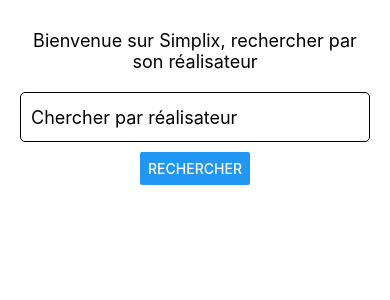
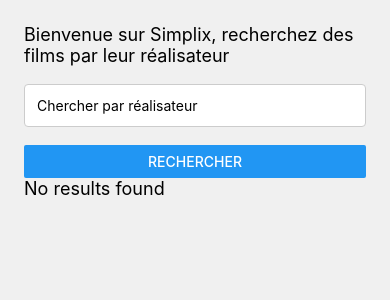
Before and after one commit to LeonardRingot/simplix, a React Native app: screen / in a window 390 px wide. Shown: the top 300 px of the page. Built offline with nearby package versions, Linux system fonts and the light colour scheme.

Commit message:
finish commit improved css

```diff
--- a/App.js
+++ b/App.js
@@ -1,18 +1,25 @@
-import { StatusBar } from 'expo-status-bar';
+
 import React,{useState,useEffect} from 'react';
 import axios from 'axios';
 
-import { StyleSheet,SafeAreaView, Text,Image, FlatList, View , TextInput, Button,FormControl, TouchableOpacity, Pressable, Form} from 'react-native';
+import { StyleSheet, Text,Image, FlatList, View , TextInput, Button, ActivityIndicator} from 'react-native';
 
-const SEARCH_URL = "https://api.themoviedb.org/3/search/person?api_key=" + API_KEY + "&query=";
-const CREDITS_URL = "https://api.themoviedb.org/3/person/{person_id}/movie_credits?api_key=" + API_KEY;
+
 const API_KEY= 'dbd1168e4b7b2f9cca7c17bc58925157'
 function App()  {
   const [searchTerm, setSearchTerm] = useState('');
   const [movies, setMovies] = useState([]);
+  const [isLoading, setIsLoading] = useState(false);
+  const [error, setError] = useState(null);
 
   const handleSearch = async () => {
+    setError(null); //clear previous error message
+    if (!searchTerm) {
+      setError({ message: "Aucun réalisateur spécifié." });
+      return;
+    }
     try {
+      setIsLoading(true);
       const searchResponse = await axios.get(`https://api.themoviedb.org/3/search/person?api_key=${API_KEY}&query=${searchTerm}&language=fr`);
       const person = searchResponse.data.results[0];
       const creditsResponse = await axios.get(`https://api.themoviedb.org/3/person/${person.id}/movie_credits?api_key=${API_KEY}&language=fr`);
@@ -20,24 +27,29 @@ function App()  {
       setMovies(moviesWithKey);
     } catch (err) {
       console.log(err);
+    }finally {
+      setIsLoading(false);
     }
+    setSearchTerm('');
   };
 
 
   return (
     <>
       <View style={styles.container}>
-      <Text style={styles.mytext}>Bienvenue sur Simplix, rechercher par son réalisateur</Text>
+        <Text style={styles.mytext}>Bienvenue sur Simplix, recherchez des films par leur réalisateur</Text>
         <TextInput style={styles.input}
-
           onChangeText={text => setSearchTerm(text)}
           value={searchTerm}
           placeholder="Chercher par réalisateur"
         />
         <Button style={styles.button} title="Rechercher" onPress={handleSearch} />
+        {isLoading && <View style={styles.loadingContainer}><ActivityIndicator size="large" color="#0000ff" /><Text style={styles.loadingText}>Loading...</Text></View>}
+        {error && <View style={styles.errorContainer}><Text style={styles.errorText}>{error.message}</Text></View>}
+        {movies.length === 0 && !isLoading && !error && <Text style={styles.noResultsText}>No results found</Text>}
         <FlatList style={styles.flatList}
           data={movies}
-        keyExtractor={item => item.id.toString()}
+          keyExtractor={(item, index) => index.toString()}
           renderItem={({ item }) => (
             <View key={item.id} style={styles.movieContainer}>
               <Text style={styles.movieTitle}>Titre originale:  {item.original_title}</Text>
@@ -50,86 +62,86 @@ function App()  {
           )}
         />
       </View>
-
-
     </>
-
   );
 }
 
+
 export default App;
-
-//dbd1168e4b7b2f9cca7c17bc58925157
 
 
 const styles = StyleSheet.create({
   container: {
     flex: 1,
-    backgroundColor: '#fff',
-    alignItems: 'center',
-    justifyContent: 'flex-start',
-    padding: 20
-  },
-  input: {
-    width: '100%',
-    height: 50,
-    padding: 10,
-    margin: 10,
-    borderWidth: 1,
-    borderColor: 'black',
-    borderRadius: 5,
-    fontSize: 18,
-    color: 'black',
-    backgroundColor: 'white'
+    padding: 24,
+    backgroundColor: '#f0f0f0',
   },
   mytext: {
     fontSize: 18,
-    color: 'black',
-    textAlign: 'center',
-    margin: 10
+    marginBottom: 18,
+  },
+  input: {
+    backgroundColor: '#fff',
+    padding: 12,
+    marginBottom: 18,
+    borderRadius: 4,
+    borderWidth: 1,
+    borderColor: '#ccc',
   },
   button: {
-    width: '100%',
-    height: 50,
-    backgroundColor: '#e50914',
-    borderRadius: 5,
+    backgroundColor: '#0066c0',
+    padding: 12,
+    borderRadius: 4,
+  },
+  loadingContainer: {
+    flex: 1,
+    alignItems: 'center',
     justifyContent: 'center',
+  },
+  loadingText: {
+    fontSize: 18,
+    marginBottom: 24,
+  },
+  errorContainer: {
+    flex: 1,
     alignItems: 'center',
-    margin: 10,
+    justifyContent: 'center',
   },
-  buttonText: {
-    color: 'white',
+  errorText: {
+    color: 'red',
     fontSize: 18,
-    fontWeight: 'bold',
+    marginBottom: 24,
+  },
+  noResultsText: {
+    fontSize: 18,
+    marginBottom: 24,
+  },
+  flatList: {
+    flex: 1,
+    marginTop: 24,
   },
   movieContainer: {
-    margin: 10,
-    backgroundColor: 'white',
-    padding: 20,
-    borderRadius: 5,
-    width: '100%',
-    alignItems: 'center',
+    flex: 1,
+    backgroundColor: '#fff',
+    padding: 24,
+    marginBottom: 18,
+    borderRadius: 4,
+    borderWidth: 1,
+    borderColor: '#ccc',
   },
   movieTitle: {
-    fontSize: 22,
-    color: 'black',
-    fontWeight: 'bold',
-    marginBottom: 10,
+    fontSize: 18,
+    marginBottom: 18,
   },
   movieInfo: {
-    fontSize: 18,
-    color: 'black',
-    marginBottom: 10,
+    fontSize: 14,
+    marginBottom: 18,
   },
   movieImage: {
-    width: '80%',
-    height: 300,
-    borderRadius: 5,
-    margin: 10,
-    resizeMode: 'contain'
+    width: '100%',
+    height: 400,
+    resizeMode: 'contain',
+    marginBottom: 18,
   },
-  flatList: {
-    alignSelf: 'center',
-    width: '90%'
-}
+
 });
```
Also changed, not shown: components/Details.js (deleted, +0 -19 lines). Lines whose indentation alone changed are shown as unchanged.
